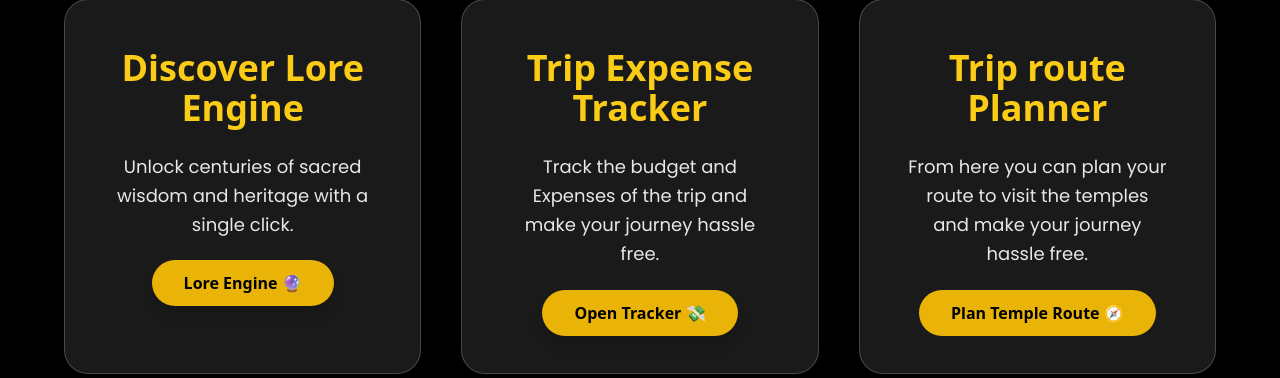
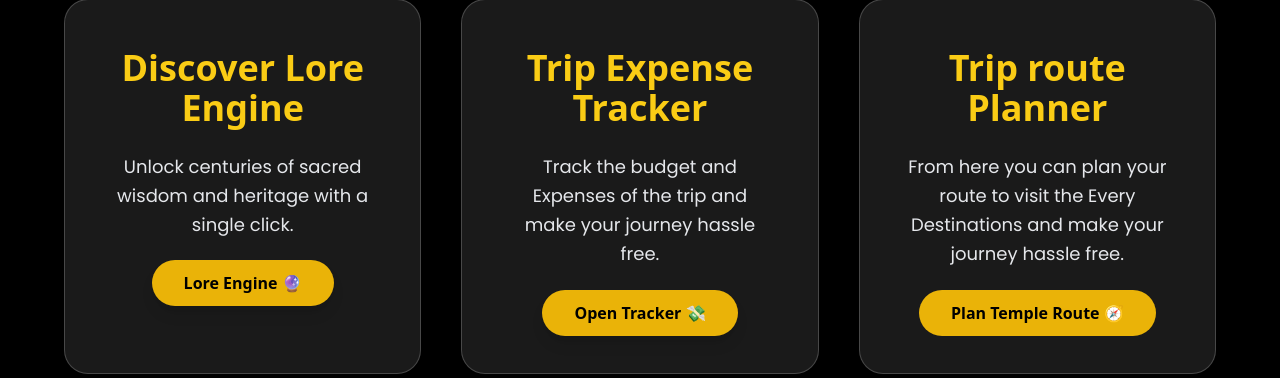
Before and after one commit to vamsee369/yathrapath, a Django app: page / in a window 1280 px wide. Shown: the part 2372-2750 px from the top of the page. Run offline with Django 5.2, Linux system fonts and the light colour scheme; data comes from the database, SQL or seed files in the repository; style sheets or scripts are compiled from the project's sources.

Commit message:
url paths changed

```diff
--- a/core/templates/core/home.html
+++ b/core/templates/core/home.html
@@ -55,15 +55,6 @@
             {% endfor %}
 
         </div>
-
-        <!-- View All Button
-        <div class="text-center mt-14">
-            <a href="{% url 'temples' %}"
-                class="inline-block bg-yellow-500 text-black font-semibold px-8 py-3 rounded-xl hover:bg-yellow-400 transition">
-                View All Temples →
-            </a>
-        </div>-->
-
     </section>
 
 </section>
@@ -127,7 +118,7 @@
             </h1>
 
             <p class="text-gray-200 text-lg font-[Poppins] mb-8 leading-relaxed">
-                From here you can plan your route to visit the temples and make your journey hassle free.
+                From here you can plan your route to visit the Every Destinations and make your journey hassle free.
             </p>
 
             <a href="{% url 'route_planner' %}" class="px-8 py-3 bg-yellow-500 text-black font-semibold rounded-full">
--- a/core/urls.py
+++ b/core/urls.py
@@ -3,13 +3,13 @@ from . import views
 
 urlpatterns = [
     path('', views.home, name='home'),
-    path('temple/<int:id>/', views.temple_detail, name='temple_detail'),
+    path('destinations/<int:id>/', views.temple_detail, name='temple_detail'),
     path('map/', views.map_view, name='map'),
-    path('temples/', views.temples, name='temples'),
+    path('destinations/', views.temples, name='temples'),
     path('blog/', views.blog, name='blog'),
     path('blog/create/', views.blog_create, name='blog_create'),
     path('blog/<int:id>/', views.blog_detail, name='blog_detail'),
-    path('route-planner/', views.route_planner, name='route_planner'),
+    path('route_planner/', views.route_planner, name='route_planner'),
 
     # Overpass proxy — fixes CORS error for toll/POI lookups
     path('api/overpass/', views.overpass_proxy, name='overpass_proxy'),
@@ -23,6 +23,6 @@ urlpatterns = [
     path('push/unsubscribe/', views.push_unsubscribe, name='push_unsubscribe'),
     path('push/vapid-key/',   views.vapid_public_key, name='vapid_public_key'),
     path('about/', views.about, name='about'),
-    path('lore-engine/', views.lore_page, name='lore_page'),
+    path('lore_engine/', views.lore_page, name='lore_page'),
     path('lore/', views.lore_engine, name='lore_engine'),
 ]
--- a/yathrapath/urls.py
+++ b/yathrapath/urls.py
@@ -20,7 +20,7 @@ from django.contrib import admin
 from django.urls import path, include
 handler404 = 'core.views.custom_404'
 urlpatterns = [
-    path('admin/', admin.site.urls),
+    path('vamsee/', admin.site.urls),
     path('', include('core.urls')),
 ]
 
```
